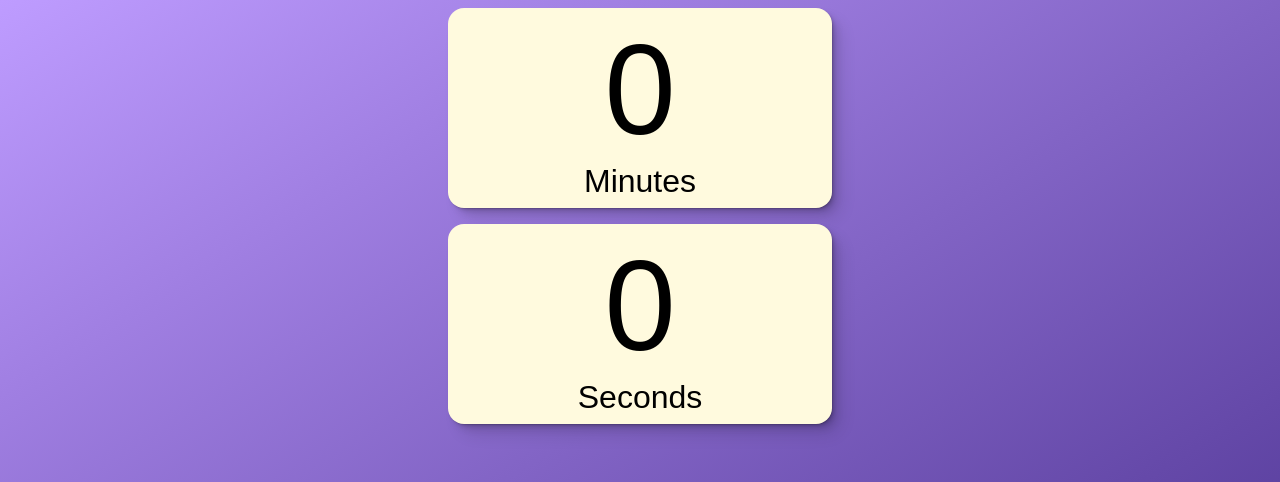
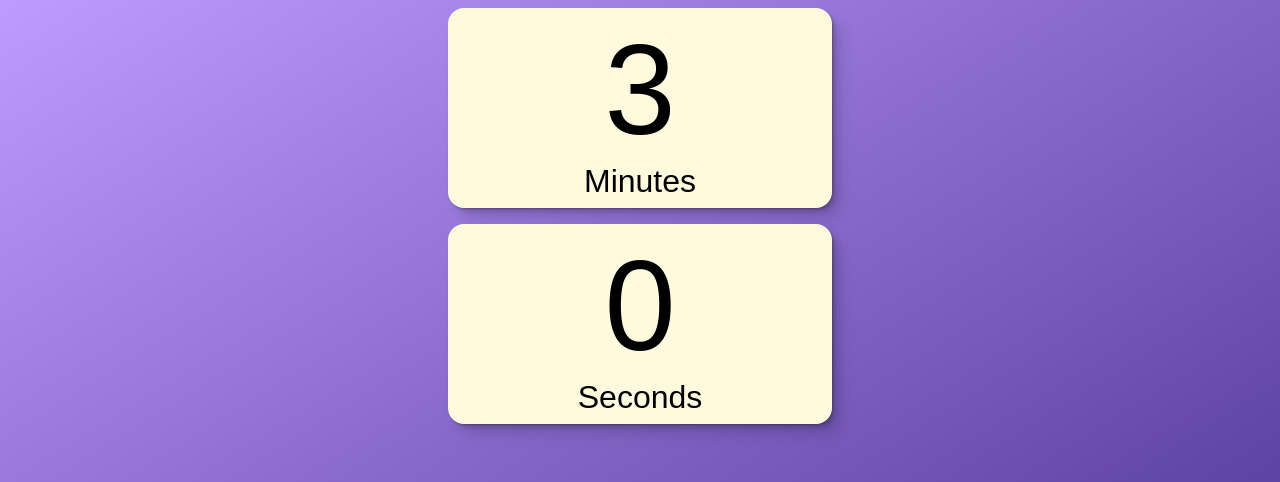
Before and after one commit to SomeoneWithOptions/timer-app, a Next.js app: page / in a window 1280 px wide. Shown: the top 482 px of the page. Built offline with nearby package versions, Linux system fonts and the light colour scheme.

Commit message:
added basic AppContext

```diff
--- a/pages/components/AddTimerMenu.js
+++ b/pages/components/AddTimerMenu.js
@@ -1,9 +1,10 @@
 import StartButton from "./StartButton";
 import StopButton from "./StopButton";
-import { useState } from "react";
+import { useState, useContext } from "react";
+import AppContext from "./AppContext";
 
 function AddTimerMenu({ menuIsVisible }) {
-  const [workInput, setWorkInput] = useState(0);
+  const { workInput, setWorkInput } = useContext(AppContext);
   const [restInput, setRestInput] = useState(0);
   const [intelvalInput, setIntervalInput] = useState(0);
 
--- /dev/null
+++ b/pages/components/AppContext.js
@@ -0,0 +1,15 @@
+import { createContext, useState } from "react";
+
+export const AppContext = createContext();
+
+export function AppProvider({ children }) {
+  const [workInput, setWorkInput] = useState(3);
+
+  return (
+    <AppContext.Provider value={{ workInput, setWorkInput }}>
+      {children}
+    </AppContext.Provider>
+  );
+}
+
+export default AppContext;
--- a/pages/components/MinutesBox.js
+++ b/pages/components/MinutesBox.js
@@ -1,8 +1,12 @@
 import Box from "./Box";
+import { useContext } from "react";
+import { AppContext } from "./AppContext";
 function MinutesBox() {
+
+  const { workInput } = useContext(AppContext);
   return (
     <Box>
-      <p className="minutes-number">0</p>
+      <p className="minutes-number">{ workInput}</p>
       <p className="minutes-text">Minutes</p>
       <style jsx>{`
         p {
--- a/pages/index.js
+++ b/pages/index.js
@@ -4,6 +4,7 @@ import MinutesBox from "./components/MinutesBox";
 import SecondsBox from "./components/SecondsBox";
 import { useState } from "react";
 import Head from "next/head";
+import AppContext, { AppProvider } from "./components/AppContext";
 
 export default function Home() {
   const [menuIsVisible, setMenuIsVisible] = useState(false);
@@ -21,12 +22,14 @@ export default function Home() {
         <title>Timer App</title>
         <link rel='preconnect' href='/rubik.ttf' />
       </Head>
-      <div className="dataContainer">
-        <MinutesBox />
-        <SecondsBox />
-      </div>
-      <AddTimerMenu menuIsVisible={menuIsVisible} />
-      <NewTimerIcon setMenuIsVisible={setMenuIsVisible} />
+      <AppProvider>
+        <div className='dataContainer'>
+          <MinutesBox />
+          <SecondsBox />
+        </div>
+        <AddTimerMenu menuIsVisible={menuIsVisible} />
+        <NewTimerIcon setMenuIsVisible={setMenuIsVisible} />
+      </AppProvider>
     </>
   );
 }
```
